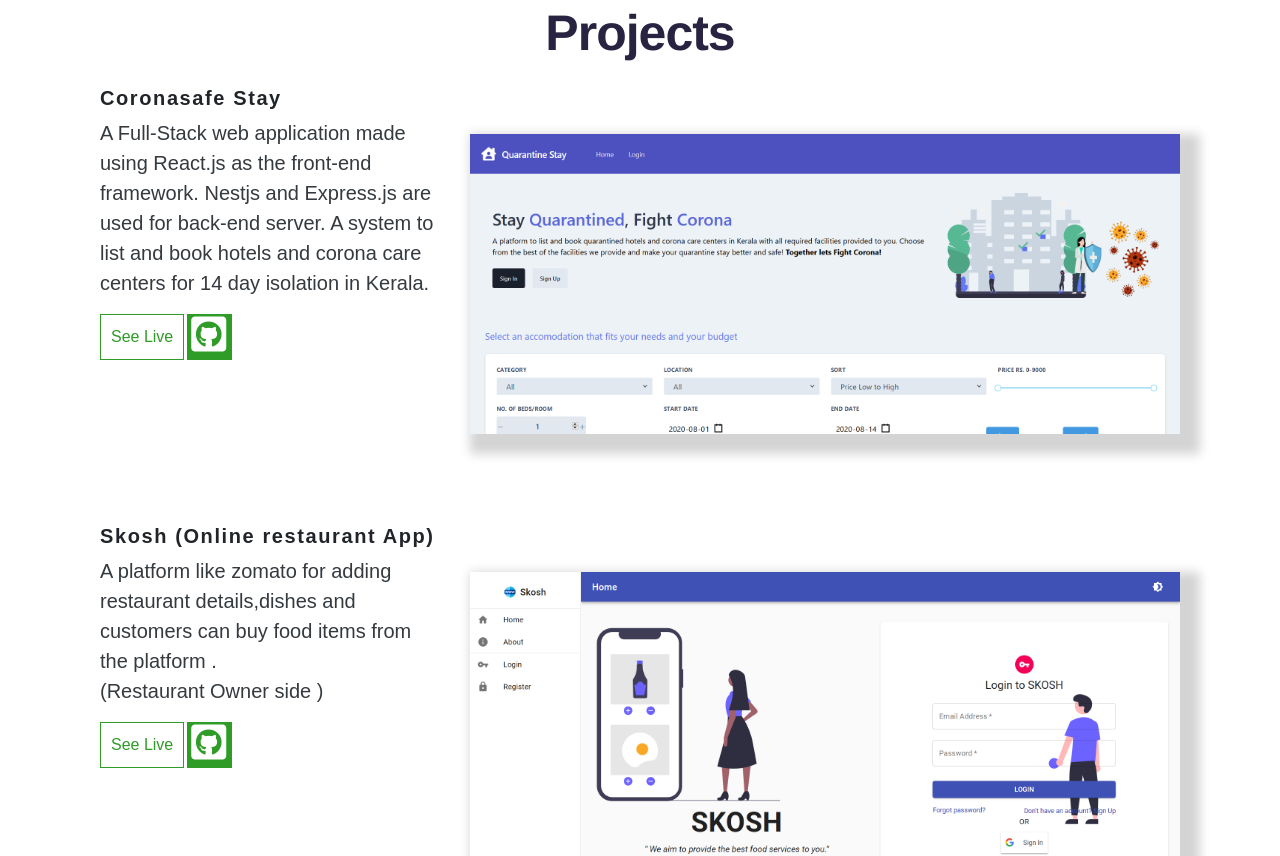
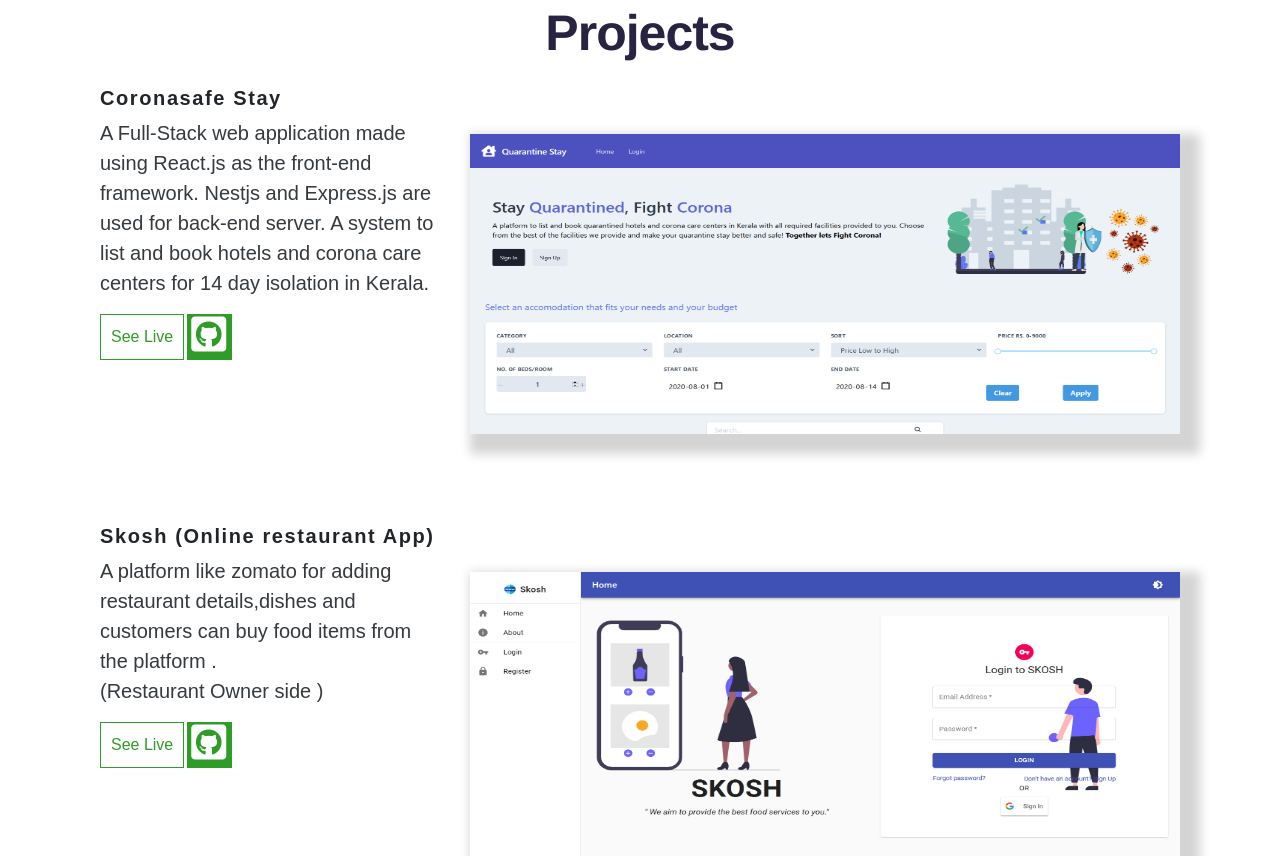
Before and after one commit to psjishnu/portfolio, a React (Create React App) app: page / in a window 1280 px wide. Shown: the part 2520-3376 px from the top of the page. Built offline with nearby package versions, Linux system fonts and the light colour scheme.

Commit message:
fixe css

```diff
--- a/src/styles/main_style.css
+++ b/src/styles/main_style.css
@@ -380,7 +380,8 @@
   -webkit-box-shadow: 10px 10px 10px 10px #d4d4d4;
   box-shadow: 10px 10px 10px 10px #d4d4d4;
   background-repeat: no-repeat;
-  background-size: 100%;
+  background-size: 100% 100%;
+  background-position: 50% 50%;
   width: 100%;
   height: 100%;
   -webkit-transition: all 1s;
```
